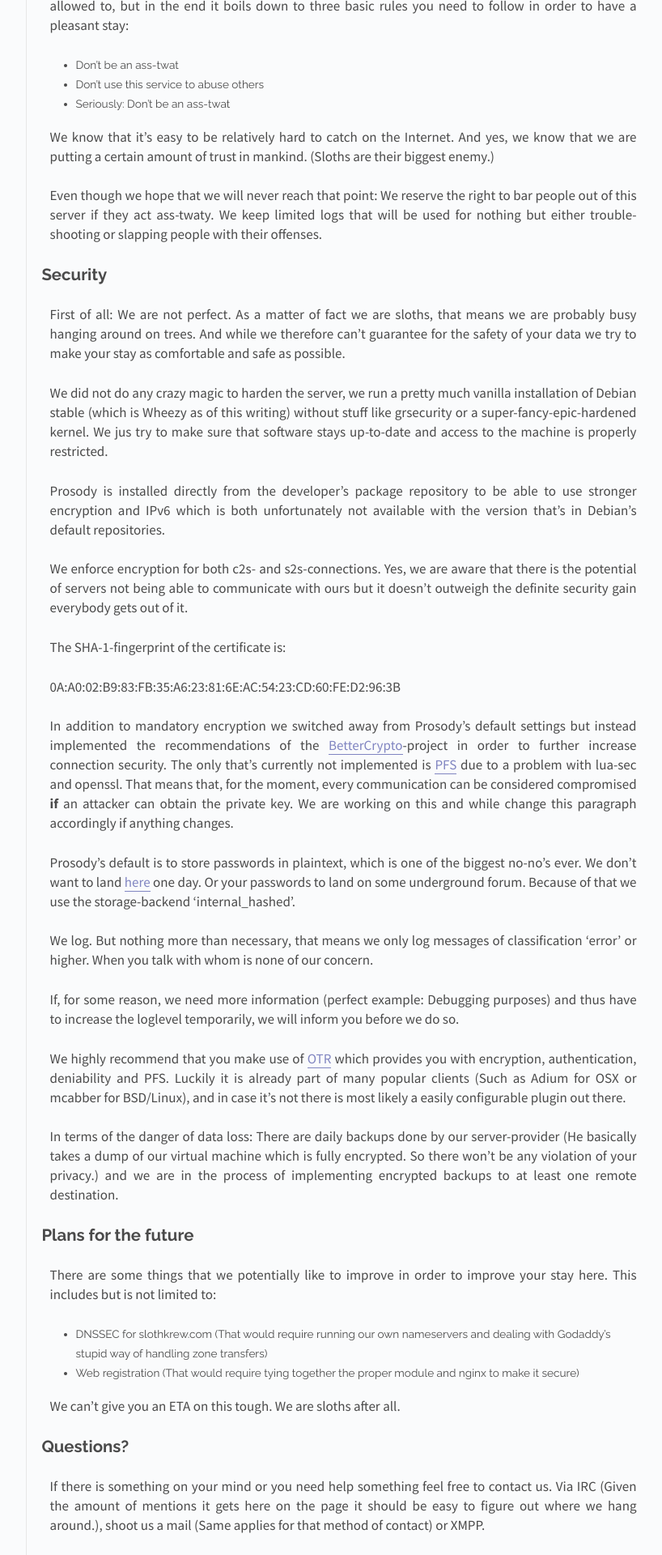
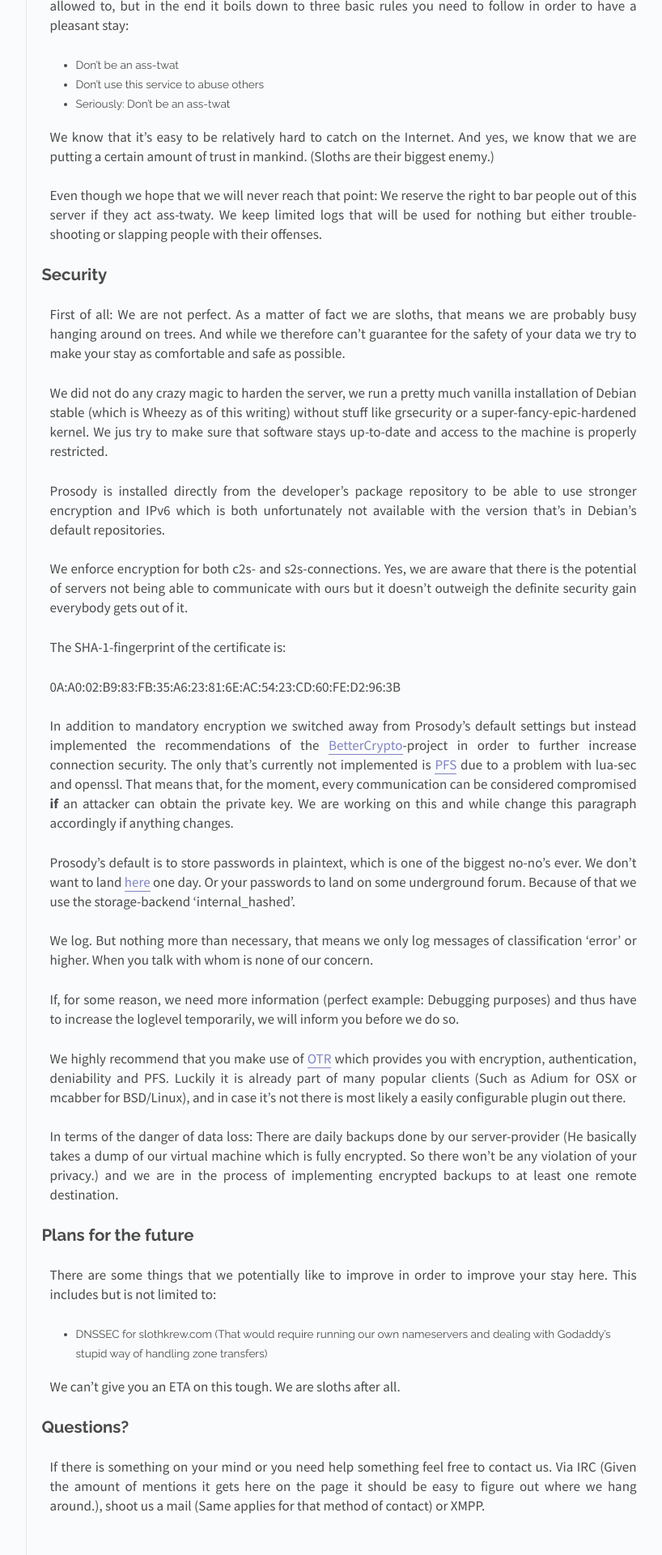
Before and after one commit to Slothkrew/slothkrew.com, a Jekyll site: the page built from xmpp.md, in a window 1280 px wide. Shown: the part 654-2574 px from the top of the page at 81% size, without its empty margins (326-1144 px from the left). Built offline with Jekyll 4.4.1, drawn with Linux system fonts in a browser that asks for light colours; comment, search, counter and statistics services are not loaded.

Commit message:
removed the todo for web registration

```diff
--- a/xmpp.md
+++ b/xmpp.md
@@ -112,7 +112,6 @@ Plans for the future
 There are some things that we potentially like to improve in order to improve your stay here. This includes but is not limited to:
 
 * DNSSEC for slothkrew.com (That would require running our own nameservers and dealing with Godaddy's stupid way of handling zone transfers)
-* Web registration (That would require tying together the proper module and nginx to make it secure)
 
 We can't give you an ETA on this tough. We are sloths after all.
 
```
